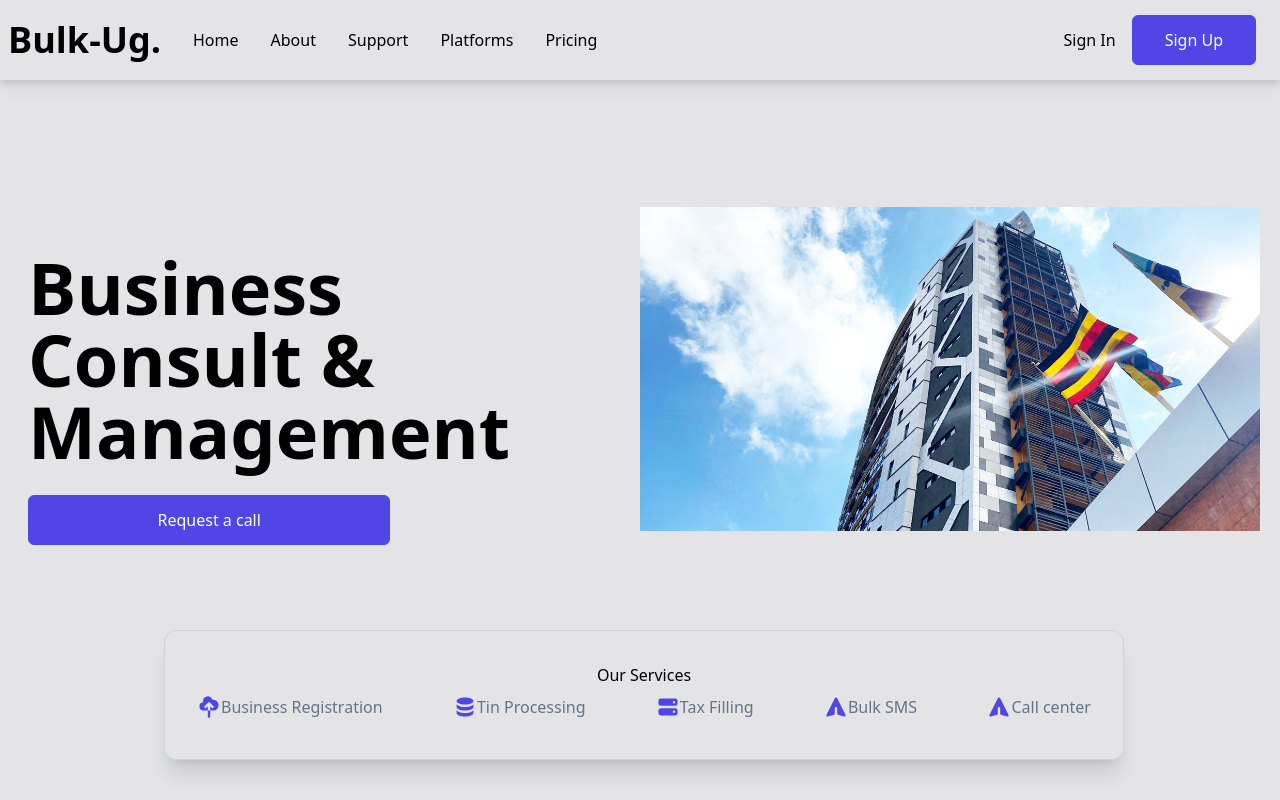
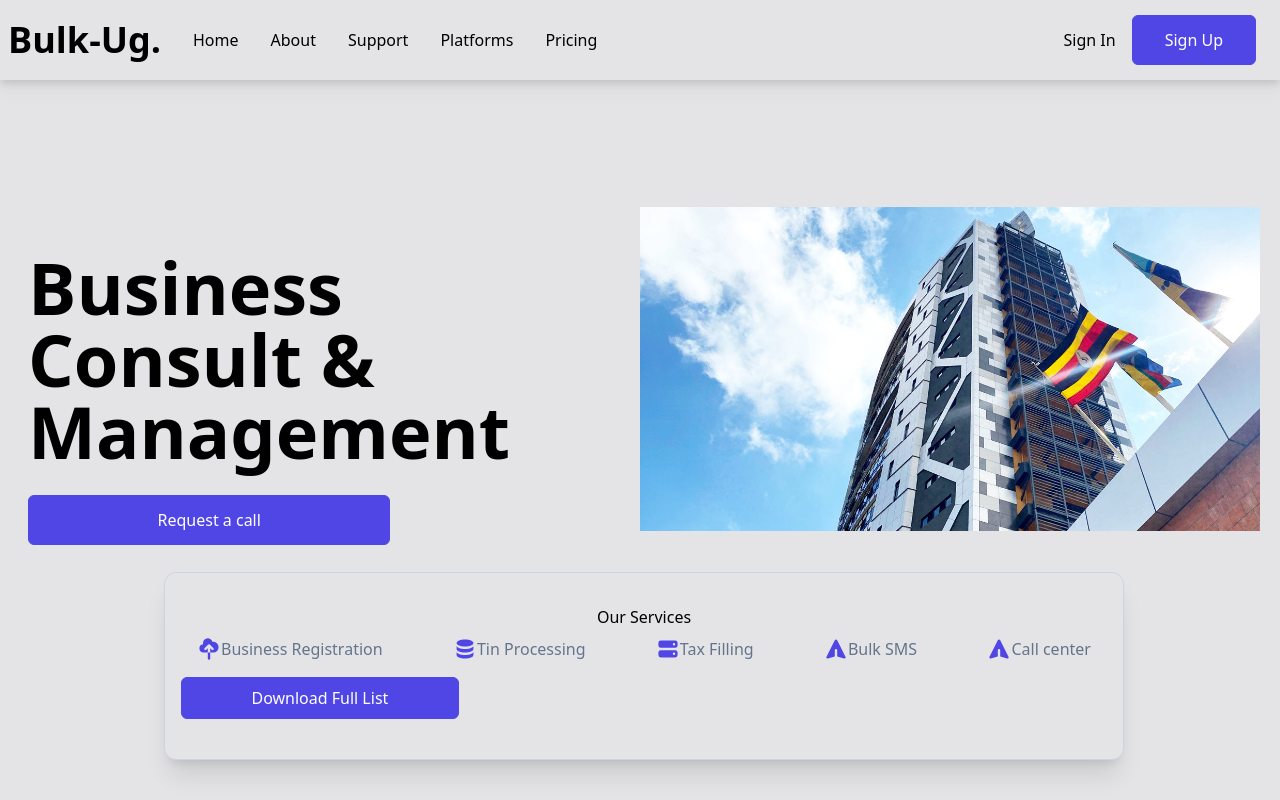
Before and after one commit to asiimwearnold/Bulk-Ug, a React (Create React App) app: page / in a window 1280 px wide. Shown: the top 800 px of the page. Built offline with nearby package versions, Linux system fonts and the light colour scheme.

Commit message:
5 Update

```diff
--- a/src/components/Hero.jsx
+++ b/src/components/Hero.jsx
@@ -31,6 +31,8 @@ const Hero = () => {
                     <p className='flex px-4 py-2 text-slate-500'><ServerIcon className='h-6 text-indigo-600' /> Tax Filling</p>
                     <p className='flex px-4 py-2 text-slate-500'><PaperAirplaneIcon className='h-6 text-indigo-600' /> Bulk SMS</p>
                     <p className='flex px-4 py-2 text-slate-500'><PaperAirplaneIcon className='h-6 text-indigo-600' /> Call center </p>
+                    {/* <p className='flex px-4 py-2 text-slate-500'><PaperAirplaneIcon className='h-6 text-indigo-600' />  </p> */}
+                    <button className='py-2 px-3 sm:w-[30%] my-2'>Download Full List</button>
                 </div>
             </div>
         </div>
```
